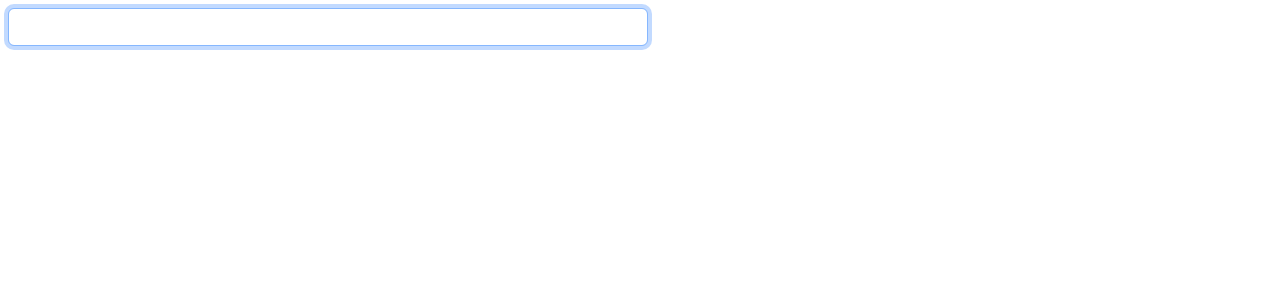
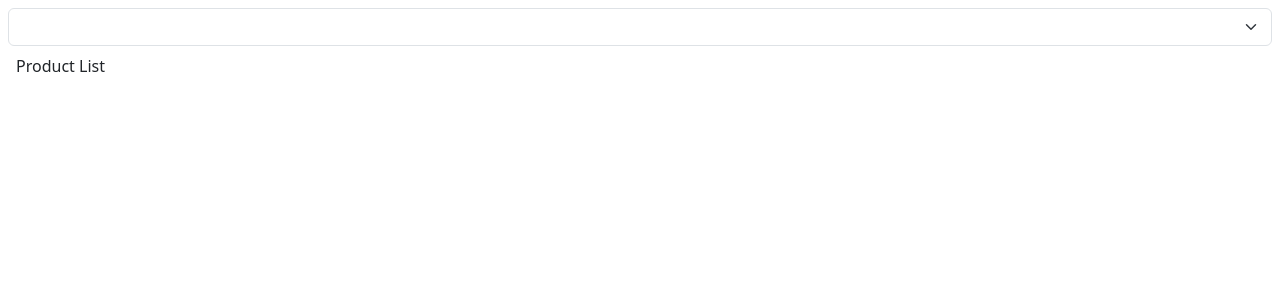
Before and after one commit to Abolfazl-Edalati/learning-react-again, a React (Vite) app: page / in a window 1280 px wide. Shown: the top 300 px of the page. Built offline with nearby package versions, Linux system fonts and the light colour scheme.

Commit message:
use simple useEffect hook with dependencies

```diff
--- a/src/App.tsx
+++ b/src/App.tsx
@@ -1,10 +1,23 @@
-import Expenses from "./components/Expenses/Expenses";
+import { useState } from "react";
 import UseEffect from "./components/UseEffect";
 
 function App() {
+  const [category, setCategory] = useState<string>("");
+
   return (
     <>
-      <UseEffect />
+      <div className="m-2">
+        <select
+          name=""
+          className="form-select"
+          onChange={(e) => setCategory(e.target.value)}
+        >
+          <option value=""></option>
+          <option value="Clothing">Clothing</option>
+          <option value="Household">Household</option>
+        </select>
+        <UseEffect category={category} />
+      </div>
     </>
   );
 }
--- a/src/components/UseEffect.tsx
+++ b/src/components/UseEffect.tsx
@@ -1,27 +1,17 @@
-import React, { useEffect, useRef } from "react";
+import { useEffect, useState } from "react";
 
-const UseEffect = () => {
-  const inputRef = useRef<HTMLInputElement>(null);
+const UseEffect = ({ category }: { category: string }) => {
+  const [products, setProducts] = useState<string[]>([]);
 
   useEffect(() => {
-    if (inputRef.current) {
-      inputRef.current?.focus();
-    }
-  });
-
-  useEffect(() => {
-    document.title = "My App";
-  });
+    console.log("fetching product to " + category);
+    setProducts(["Clothing", "Household"]);
+  }, [category]);
 
   return (
-    <>
-      <input
-        ref={inputRef}
-        type="text"
-        className="form-control m-2"
-        style={{ width: "50%" }}
-      />
-    </>
+    <div className="m-2">
+      <span>Product List</span>
+    </div>
   );
 };
 
```
